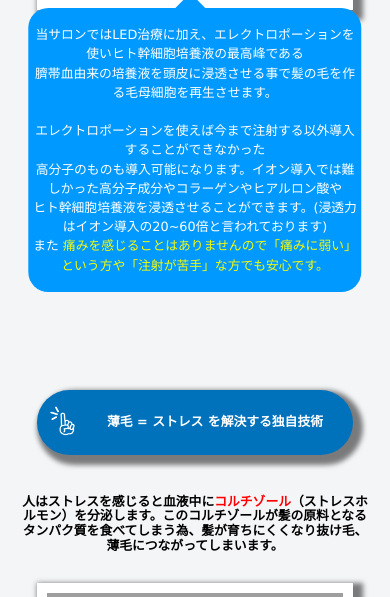
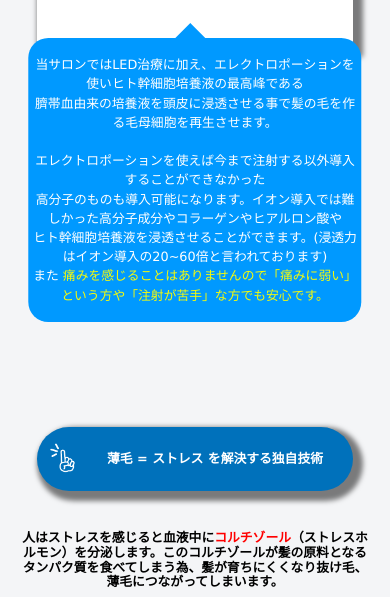
Before and after one commit to open-store-inc/RevolveT, a WordPress theme: template index.php in a window 390 px wide. Shown: the part 3784-4381 px from the top of the page. Run offline with PHP 8.4 and a stand-in for WordPress, Linux system fonts and the light colour scheme; the site name, menu and one post (Sample post) are stand-ins, and other content is empty; grey boxes are pictures that could not be loaded.

Commit message:
不要imgファイル削除
style
 abslute値調整

```diff
--- a/index.php
+++ b/index.php
@@ -203,10 +203,10 @@
 
             <div class="page2_message_4_2">そもそもヒト幹細胞培養液に限らず、どれだけ高級な美容液や育毛剤も<br>ただ塗っているだけでは表面で止まっているだけで奥には浸透しません。</div>
 		   <div class="page2_message_4_image">
-              <div class="page2_message_4_image_1">
+              <div class="page2_message_4_image_2">
                  <img src="https://hidetonishi.com/wp-content/uploads/2021/02/スクリーンショット-2021-02-10-13.55.35.png" class="image" width="600" alt="エレクトロポーションで発毛効果・持続性がアップ!">
-			   </div>
-		   </div>
+			   </div>
+		   </div>
 		   <!-- 以下はabsolute -->
 		   <div class="page2_message_4_abusolute">
 			   当サロンではLED治療に加え、エレクトロポーションを使いヒト幹細胞培養液の最高峰である<br>
--- a/style.css
+++ b/style.css
@@ -391,7 +391,7 @@ h2 {
   background-color: #0099ff;
   padding: 5% 1%;
   color: white;
-  top: 1100px;
+  top: 1130px;
   border-radius: 20px;
   width: 95%;
   left: 50%;
@@ -455,7 +455,7 @@ h2 {
     background-color: #0099ff;
     padding: 5% 1%;
     color: white;
-    top: 830px;
+    top: 810px;
     border-radius: 20px;
     left: 50%;
     transform: translateX(-50%);
@@ -975,7 +975,7 @@ color: white;
 }
 
 	.stress-hair_abusolute {
-    top: 870px;
+    top: 840px;
     width: 80%;
 }
 
@@ -1242,7 +1242,7 @@ color: white;
 
 	.stress-hair_abusolute {
     font-size: 1rem;
-    top: 730px;
+    top: 720px;
     line-height: 1.5em;
     width: 70%;
 }
@@ -1274,7 +1274,7 @@ color: white;
 	.page2_message_4_abusolute {
 		font-size: 1rem;
 		line-height: 1.5em;
-		top: 990px;
+		top: 1020px;
 	}
 
   .page2_message_4_abusolute:before {
@@ -1736,7 +1736,7 @@ color: white;
 	.page2_message_4_abusolute {
 		font-size: 0.8rem;
 		line-height: 1.5em;
-		top: 650px;
+		top: 680px;
 		font-weight: normal;
 	}
 
```
Also changed, not shown: image/bodyback.jpeg (deleted), image/bodyback.png (deleted), image/headerlogo.png (deleted), image/スクリーンショット 2021-02-11 10.19.35.png (deleted).
